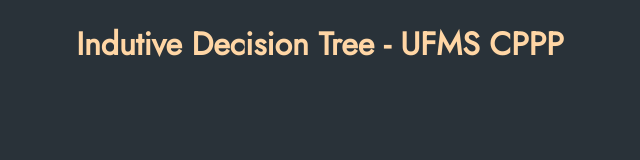
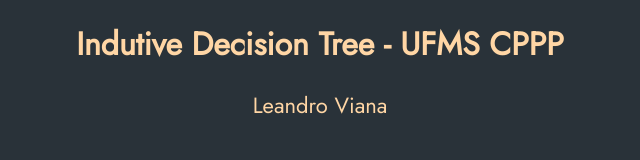
Before and after one commit to leandrocodes/js-decision-tree, a plain HTML site: page src/index.html in a window 1280 px wide. Shown: the whole page, without its empty margins (320-960 px from the left). Drawn offline with Linux system fonts and the light colour scheme.

Commit message:
student name

```diff
--- a/src/index.html
+++ b/src/index.html
@@ -8,6 +8,9 @@
 	</head>
 	<body>
 		<h1>Indutive Decision Tree - UFMS CPPP</h1>
+		<p>
+			<a>Leandro Viana</a>
+		</p>
 		<script src="scripts/decisionTree.js"></script>
 		<script src="scripts/main.js"></script>
 	</body>
--- a/src/styles/main.css
+++ b/src/styles/main.css
@@ -8,7 +8,11 @@
 	background-color: #293239;
 }
 
-body>h1 {
+body > h1,
+p {
 	text-align: center;
 	color: #ffd6a5;
 }
+body > p {
+	font-size: 22px;
+}
```
Lines whose indentation alone changed are shown as unchanged.
